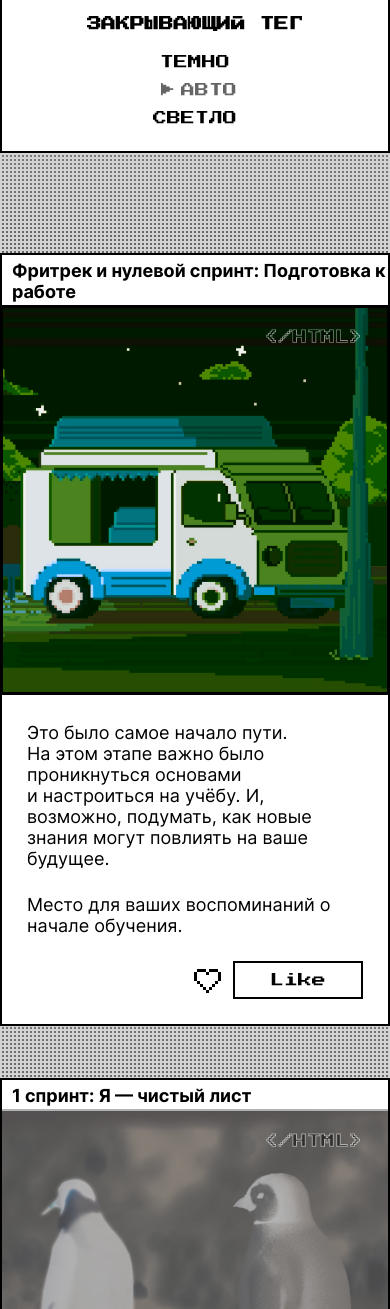
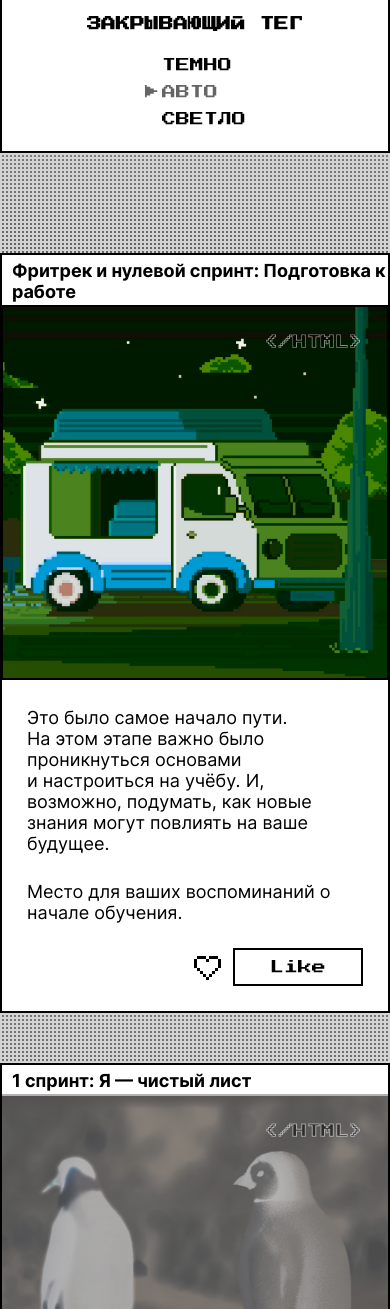
Before and after one commit to JuniorRF/zakrivayuschiy-teg-f, a plain HTML site: page index.html in a window 390 px wide. Shown: the part 291-1600 px from the top of the page. Drawn offline with Linux system fonts and the light colour scheme.

Commit message:
therd review

```diff
--- a/styles/animations.css
+++ b/styles/animations.css
@@ -1,12 +1,12 @@
 @keyframes arrow {
     from {
-        left: 8px;
+        left: -11px;
     }
     50% {
-        left: 4px;
+        left: -15px;
     }
     to {
-        left: 8px;
+        left: -11px;
     }
   }
 
--- a/styles/style.css
+++ b/styles/style.css
@@ -16,7 +16,6 @@
   background-color: var(--background);
   border: var(--color-text) solid 2px;
   margin-block: 100px;
-  /* text-align: center; */
   display: flex;
   flex-direction: column;
   align-items: center;
@@ -35,19 +34,22 @@
 }
 
 .theme-menu__list {
-  margin-block: 23px;
+  margin-block: 25px 22px;
   display: flex;
   flex-direction: column;
-  align-items: center;
-  gap: 10px;
+  gap: 8px;
+}
+
+.theme-menu__item {
+  width: 78px;
 }
 
 .theme-menu__button {
+  position: relative;
   background-color: transparent;
   border: none;
   text-transform: uppercase;
   transition: opacity 0.3s ease;
-  float: right;
 }
 
 .theme-menu__button:hover {
@@ -60,9 +62,9 @@
 }
 
 .theme-menu__button:disabled::before {
-  font-family: inherit;
   content: "\25b6";
-  position: relative;
+  position: absolute;
+  left: -30px;
   animation: arrow 1s ease-in-out infinite;
 }
 
@@ -87,7 +89,7 @@
 article {
   background-color: var(--background);
   border: var(--color-text) solid 2px;
-  margin-block-end: 52px;
+  margin-block-end: 50px;
 }
 
 h2 {
@@ -101,8 +103,8 @@ h2 {
 }
 
 img {
-  max-inline-size: 100%;
-  /* height: 700px; */
+  height: clamp(375px, 50vw, 700px);
+  width: 100%;
   object-fit: cover;
   object-position: center;
   border-top: var(--color-text) solid 2px;
@@ -112,7 +114,7 @@ img {
 .label-img {
   position: absolute;
   right: 25px;
-  top: 25px;
+  top: 30px;
   font-family: var(--font-family-alternative);
   font-size: 14px;
   opacity: 0.5;
@@ -135,13 +137,14 @@ img {
 .card-data {
   display: flex;
   flex-direction: column;
-  gap: 25px;
+  gap: 27px;
   padding: 23px 25px 25px;
   font-size: 18px;
   line-height: 21px;
 }
 
 .buttons {
+  margin-block-start: -2px;
   display: flex;
   gap: 6px;
   align-items: center;
@@ -233,7 +236,7 @@ dialog::backdrop {
   width: 293px;
   height: 38px;
   display: block;
-  margin: auto;
+  margin: 0 auto 20px;
 }
 
 .dialog-text {
@@ -284,10 +287,6 @@ dialog::backdrop {
     margin-block-end: 21px;
   }
 
-  .theme-menu__list {
-    gap: 0.6em;
-  }
-
   h2 {
     width: 351px;
   }
@@ -297,16 +296,16 @@ dialog::backdrop {
     top: 26px;
   }
 
-  .card-data {
-    margin-block-start: -3px;
-    gap: 25px;
-  }
-
   .save-button {
     flex-direction: column;
     gap: 8px;
     width: 306px;
     height: 80px;
+  }
+
+  .dialog-content {
+    margin-inline-start: 24px;
+    gap: 10px;
   }
 
   .floppy {
@@ -319,6 +318,6 @@ dialog::backdrop {
   }
 
   .dialog-text {
-    max-width: 198px;
+    max-width: 206px;
   }
 }
```
